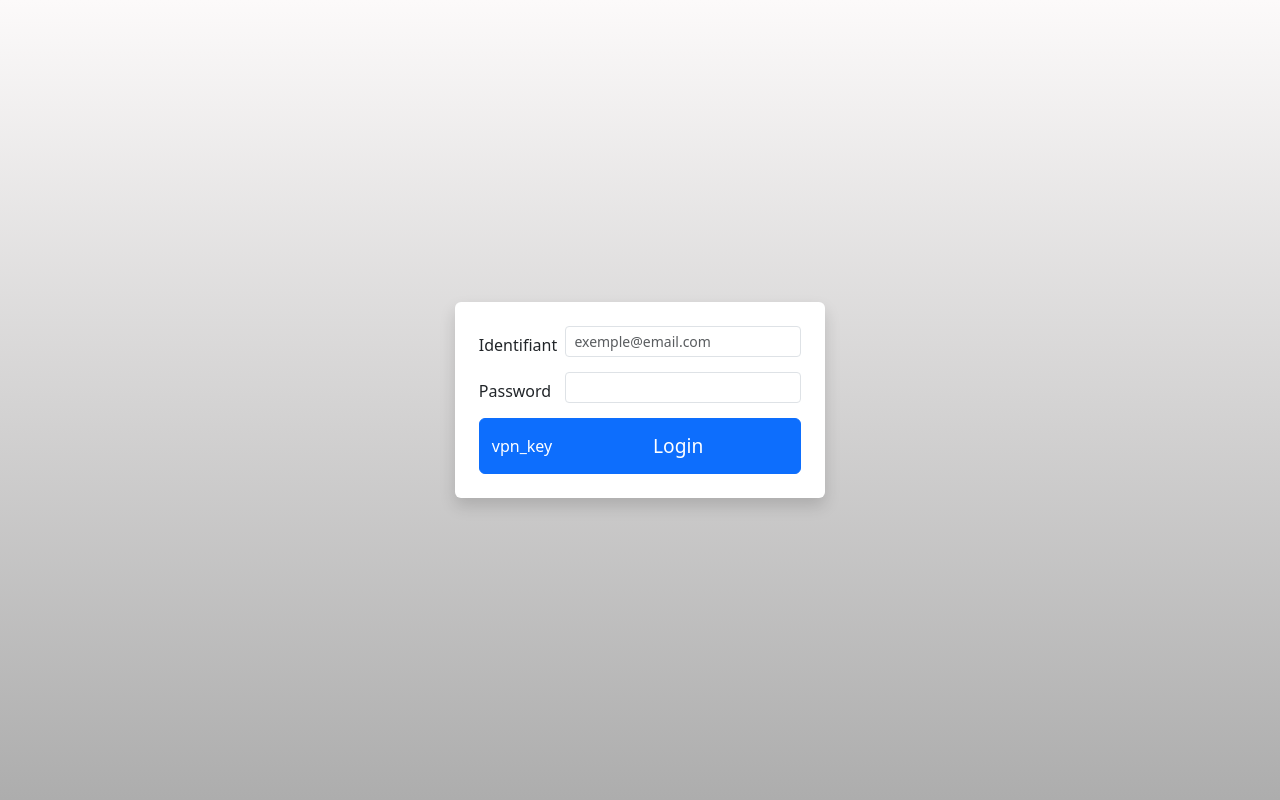
After one commit to Mampionona33/election_3, a PHP site: template app/template/loginpage.html.twig in a window 1280 px wide. The commit adds this page. Run offline with PHP 8.4, Linux system fonts and the light colour scheme; the template is opened without the code that fills it, so the values that code supplies are empty; style sheets or scripts are compiled from the project's sources; some libraries are stand-ins or nearby versions.

Commit message:
start to implement login page with twig

```diff
--- a/app/index.php
+++ b/app/index.php
@@ -71,6 +71,9 @@ final class App
         $this->getRouter()->get("/", function () {
             echo $this->getTwig()->render('homepage.html.twig');
         });
+        $this->getRouter()->get("/login", function () {
+            echo $this->getTwig()->render("loginpage.html.twig");
+        });
 
         $this->getRouter()->handleRequest();
     }
--- a/app/src/styles/style.scss
+++ b/app/src/styles/style.scss
@@ -1,4 +1,5 @@
 @import "bootstrap/scss/bootstrap";
+@import "material-icons/iconfont/material-icons.css";
 
 .custom-bc {
   background: linear-gradient(to bottom, #fcfafa, #adadad) !important;
--- a/app/template/base.html.twig
+++ b/app/template/base.html.twig
@@ -1,7 +1,6 @@
 <!DOCTYPE html>
 <html>
 <head>
-    <meta charset="UTF-8">
     <meta charset="UTF-8">
     <meta http-equiv="X-UA-Compatible" content="IE=edge">
     <meta name="viewport" content="width=device-width, initial-scale=1.0">
@@ -13,11 +12,9 @@
         <!-- Entête de la page -->
     </header>
 
-    <nav>
-        <!-- Menu de navigation -->
-    </nav>
+    {% include "./components/navbar.html.twig" %}
 
-    <main >
+    <main>
         {% block content %}{% endblock %}
     </main>
 
--- /dev/null
+++ b/app/template/components/navbar.html.twig
@@ -0,0 +1,25 @@
+{%if showNabar is not defined or showNavbar%}
+
+<nav class="navbar navbar-expand-lg navbar-dark bg-dark ">
+    <div class="container">
+        <button class="navbar-toggler" type="button" data-bs-toggle="collapse" data-bs-target="#navbarNav" aria-controls="navbarNav" aria-expanded="false" aria-label="Toggle navigation">
+            <span class="navbar-toggler-icon"></span>
+        </button>
+        <div class="collapse navbar-collapse  justify-content-end" id="navbarNav">
+            <ul class="navbar-nav ms-auto">
+                {% if user %}
+                    {# Si l'utilisateur est connecté, affiche le bouton de déconnexion #}
+                    <li class="nav-item">
+                        <a class="nav-link" href="logout">Déconnexion</a>
+                    </li>
+                {% else %}
+                    {# Si l'utilisateur n'est pas connecté, affiche le bouton de connexion #}
+                    <li class="nav-item">
+                        <a class="navbar-brand" href="login">Connexion</a>
+                    </li>
+                {% endif %}
+            </ul>
+        </div>
+    </div>
+</nav>
+{% endif %}
--- /dev/null
+++ b/app/template/loginpage.html.twig
@@ -0,0 +1,34 @@
+{% extends 'base.html.twig' %}
+
+{% block title %}Login page{% endblock %}
+
+{% set showNabar = false%}
+
+{% block content %}
+<div class="d-flex w-100 justify-content-center align-items-center" style="height: 100vh;">
+    <div class="">
+        <form method="POST" class="d-flex flex-column gap-2 bg-white rounded shadow p-4">
+            <div class="form-group row">
+                <label for="email" class="col-sm-3 col-form-label">Identifiant</label>
+                <div class="col-sm-9">
+                    <input type="email" class="form-control form-control-sm" name="email" id="email" placeholder="exemple@email.com" autocomplete="exemple@email.com" required>
+                </div>
+            </div>
+            <div class="form-group row">
+                <label for="password" class="col-sm-3 col-form-label">Password</label>
+                <div class="col-sm-9">
+                    <input type="password" class="form-control form-control-sm" name="password" id="password" autocomplete="current-password" >
+                </div>
+            </div>
+            <div class="d-flex justify-content-start align-items-center gap-3 btn btn-primary">
+                <span class="material-icons-outlined">
+                    vpn_key
+                </span>
+                <div class="d-flex justify-content-center w-100">
+                    <input type="submit" value="Login" class="btn text-white" style="font-size: 1.2rem;">
+                </div>
+            </div>
+        </form>
+    </div>
+</div>
+{% endblock %}
```
